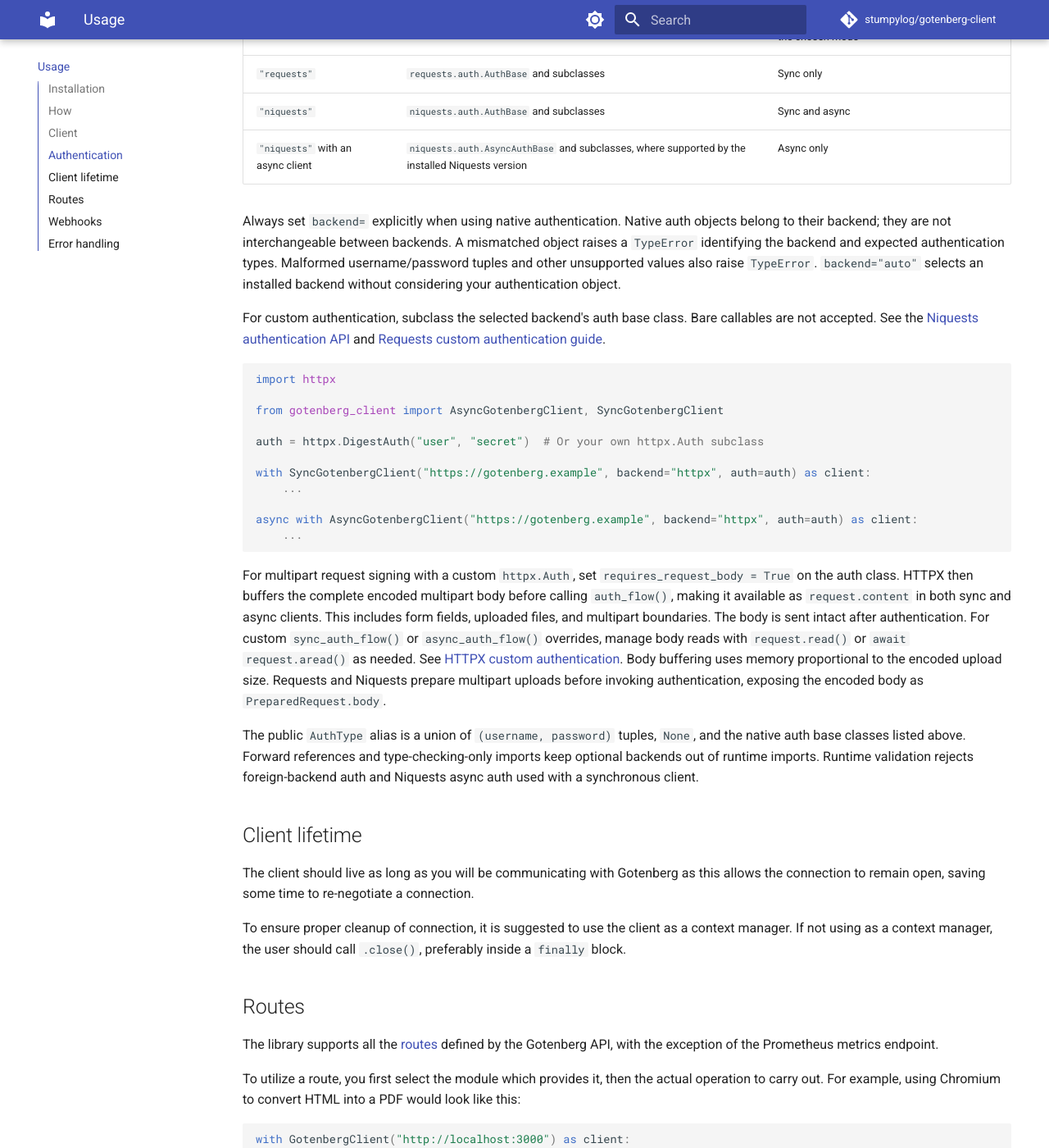
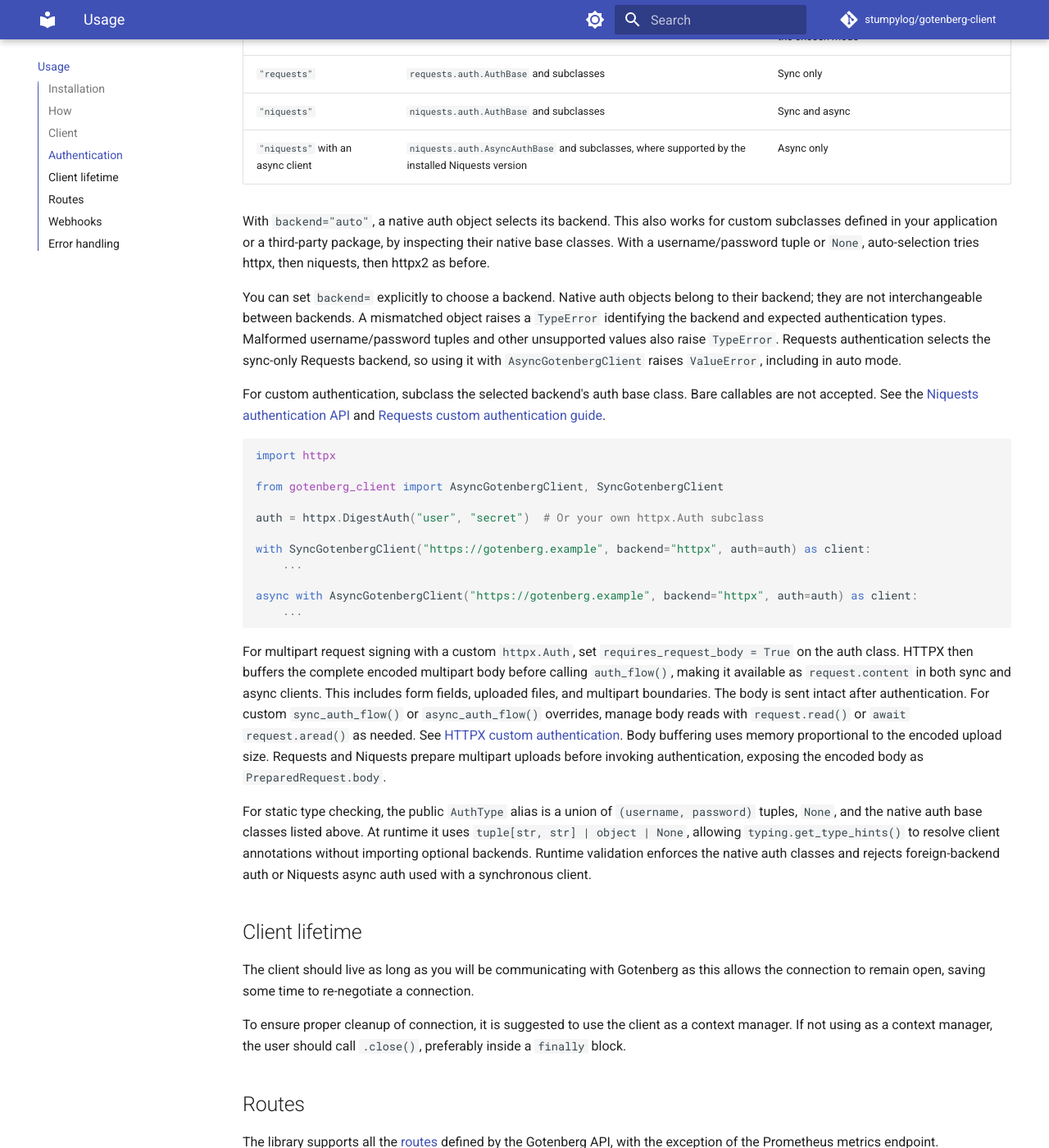
Before and after one commit to stumpylog/gotenberg-client, an MkDocs documentation site: the page built from docs/usage.md, in a window 1280 px wide and 1400 px high, scrolled down 1964 px. Shown: the whole window at 82% size. Built offline with MkDocs 1.6.1 and Material for MkDocs 9.7.7, drawn with Linux system fonts in a browser that asks for light colours; comment, search, counter and statistics services are not loaded; the version menu is left out; some of the changed text lies outside the part shown.

Commit message:
fix: address native authentication review feedback
Preserve precise static auth types while allowing runtime annotation introspection without optional imports. Infer auto backends from native auth ancestry and cover introspection, auto selection, and isolated backend installations with regression tests.

```diff
--- a/docs/usage.md
+++ b/docs/usage.md
@@ -52,7 +52,7 @@
 
 | Value              | Behaviour                                                                                |
 | ------------------ | ---------------------------------------------------------------------------------------- |
-| `"auto"` (default) | Use httpx if installed, then niquests, then httpx2                                       |
+| `"auto"` (default) | Select the native auth object's backend, otherwise try httpx, niquests, then httpx2      |
 | `"httpx"`          | Always use httpx (install with `pip install "gotenberg-client[httpx]"`)                  |
 | `"httpx2"`         | Always use httpx2 (install with `pip install "gotenberg-client[httpx2]"`)                |
 | `"niquests"`       | Always use niquests (install with `pip install "gotenberg-client[niquests]"`)            |
@@ -81,11 +81,17 @@
 | `"niquests"`                      | `niquests.auth.AuthBase` and subclasses                                                         | Sync and async                                            |
 | `"niquests"` with an async client | `niquests.auth.AsyncAuthBase` and subclasses, where supported by the installed Niquests version | Async only                                                |
 
-Always set `backend=` explicitly when using native authentication. Native auth objects
-belong to their backend; they are not interchangeable between backends. A mismatched
-object raises a `TypeError` identifying the backend and expected authentication types.
-Malformed username/password tuples and other unsupported values also raise `TypeError`.
-`backend="auto"` selects an installed backend without considering your authentication object.
+With `backend="auto"`, a native auth object selects its backend. This also works for
+custom subclasses defined in your application or a third-party package, by inspecting
+their native base classes. With a username/password tuple or `None`, auto-selection tries
+httpx, then niquests, then httpx2 as before.
+
+You can set `backend=` explicitly to choose a backend. Native auth objects belong to
+their backend; they are not interchangeable between backends. A mismatched object raises
+a `TypeError` identifying the backend and expected authentication types. Malformed
+username/password tuples and other unsupported values also raise `TypeError`.
+Requests authentication selects the sync-only Requests backend, so using it with
+`AsyncGotenbergClient` raises `ValueError`, including in auto mode.
 
 For custom authentication, subclass the selected backend's auth base class. Bare callables
 are not accepted. See the [Niquests authentication API](https://niquests.readthedocs.io/en/latest/api.html#authentication)
@@ -116,10 +122,12 @@
 prepare multipart uploads before invoking authentication, exposing the encoded body as
 `PreparedRequest.body`.
 
-The public `AuthType` alias is a union of `(username, password)` tuples, `None`, and
-the native auth base classes listed above. Forward references and type-checking-only
-imports keep optional backends out of runtime imports. Runtime validation rejects
-foreign-backend auth and Niquests async auth used with a synchronous client.
+For static type checking, the public `AuthType` alias is a union of `(username, password)`
+tuples, `None`, and the native auth base classes listed above. At runtime it uses
+`tuple[str, str] | object | None`, allowing `typing.get_type_hints()` to resolve client
+annotations without importing optional backends. Runtime validation enforces the native
+auth classes and rejects foreign-backend auth or Niquests async auth used with a
+synchronous client.
 
 ## Client lifetime
 
```
Also changed, not shown: CHANGELOG.md (+1 -1 lines), README.md (+3 -2 lines), 5 other files.
